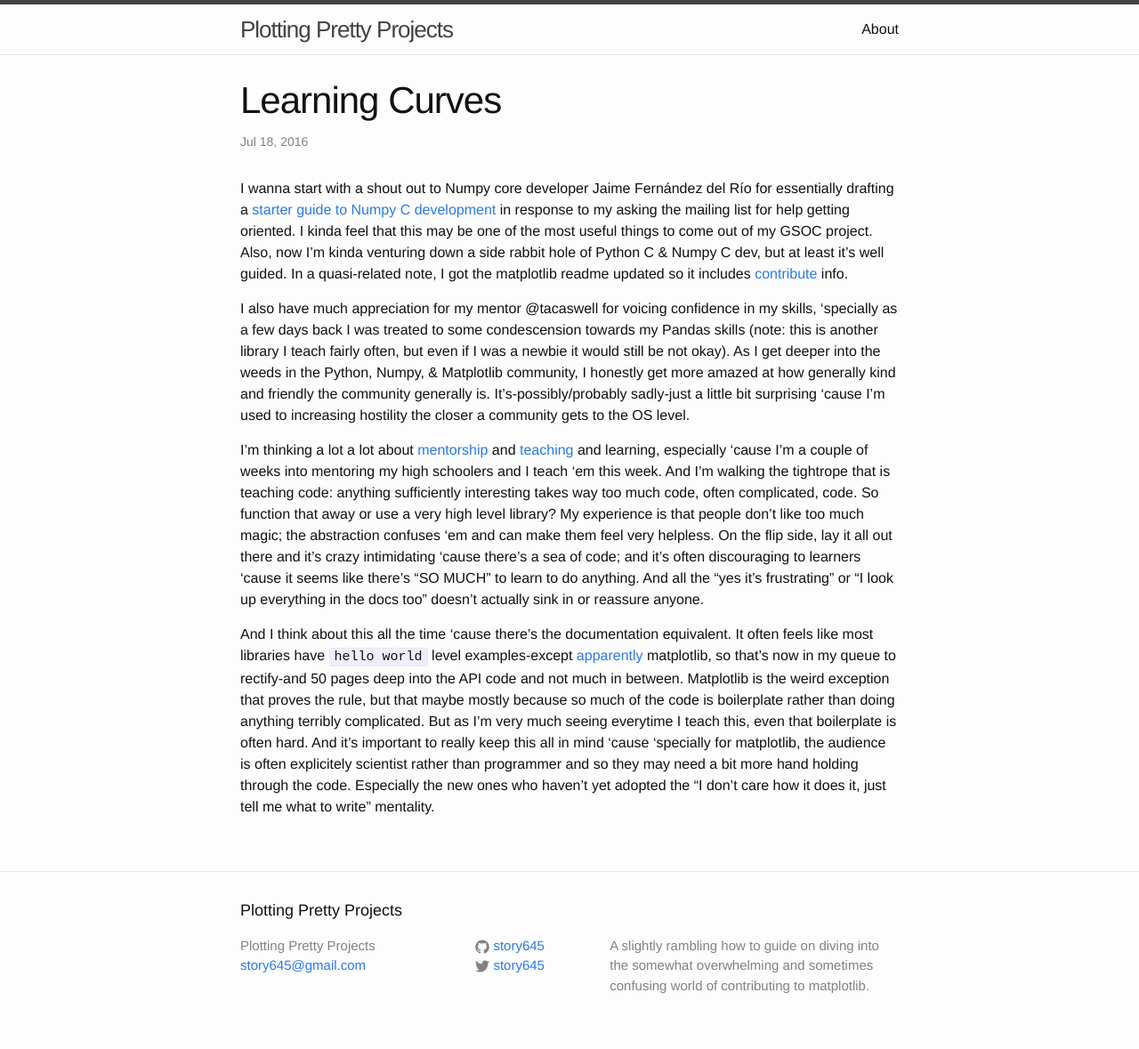
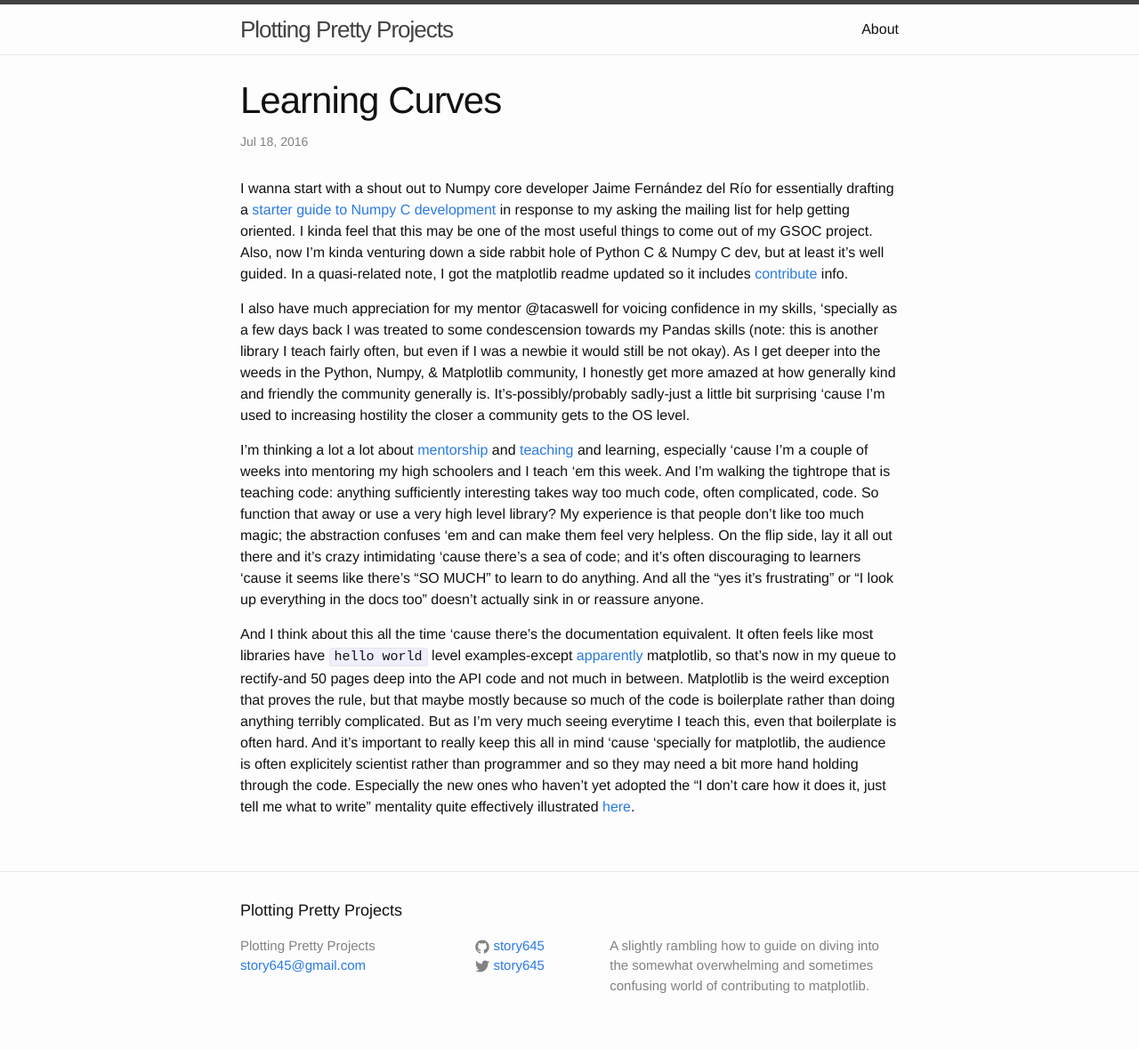
Before and after one commit to story645/story645.github.io, a Jekyll site: the page built from _posts/2016-07-26-curves.md, in a window 1280 px wide. Shown: the whole page at 89% size. Built offline with Jekyll 4.4.1, drawn with Linux system fonts in a browser that asks for light colours.

Commit message:
Update 2016-07-26-curves.md

```diff
--- a/_posts/2016-07-26-curves.md
+++ b/_posts/2016-07-26-curves.md
@@ -14,4 +14,4 @@ I also have much appreciation for my mentor @tacaswell for voicing confidence in
 <!--more-->
 I'm thinking a lot a lot about [mentorship](http://story645.github.io/jekyll/update/2016/06/27/mentoring.html) and [teaching](http://story645.github.io/jekyll/update/2016/06/14/usability.html) and learning, especially 'cause I'm a couple of weeks into mentoring my high schoolers and I teach 'em this week. And I'm walking the tightrope that is teaching code: anything sufficiently interesting takes way too much code, often complicated, code. So function that away or use a very high level library? My experience is that people don't like too much magic; the abstraction confuses 'em and can make them feel very helpless. On the flip side, lay it all out there and it's crazy intimidating 'cause there's a sea of code; and it's often discouraging to learners 'cause it seems like there's "SO MUCH" to learn to do anything. And all the "yes it's frustrating" or "I look up everything in the docs too" doesn't actually sink in or reassure anyone.
 
-And I think about this all the time 'cause there's the documentation equivalent. It often feels like most libraries have `hello world` level examples-except [apparently](http://matplotlib.org/devdocs/gallery.html) matplotlib, so that's now in my queue to rectify-and 50 pages deep into the API code and not much in between. Matplotlib is the weird exception that proves the rule, but that maybe mostly because so much of the code is boilerplate rather than doing anything terribly complicated. But as I'm very much seeing everytime I teach this, even that boilerplate is often hard. And it's important to really keep this all in mind 'cause 'specially for matplotlib, the audience is often explicitely scientist rather than programmer and so they may need a bit more hand holding through the code. Especially the new ones who haven't yet adopted the "I don't care how it does it, just tell me what to write" mentality.
+And I think about this all the time 'cause there's the documentation equivalent. It often feels like most libraries have `hello world` level examples-except [apparently](http://matplotlib.org/devdocs/gallery.html) matplotlib, so that's now in my queue to rectify-and 50 pages deep into the API code and not much in between. Matplotlib is the weird exception that proves the rule, but that maybe mostly because so much of the code is boilerplate rather than doing anything terribly complicated. But as I'm very much seeing everytime I teach this, even that boilerplate is often hard. And it's important to really keep this all in mind 'cause 'specially for matplotlib, the audience is often explicitely scientist rather than programmer and so they may need a bit more hand holding through the code. Especially the new ones who haven't yet adopted the "I don't care how it does it, just tell me what to write" mentality quite effectively illustrated [here](http://phdcomics.com/comics.php?f=1690).
```
